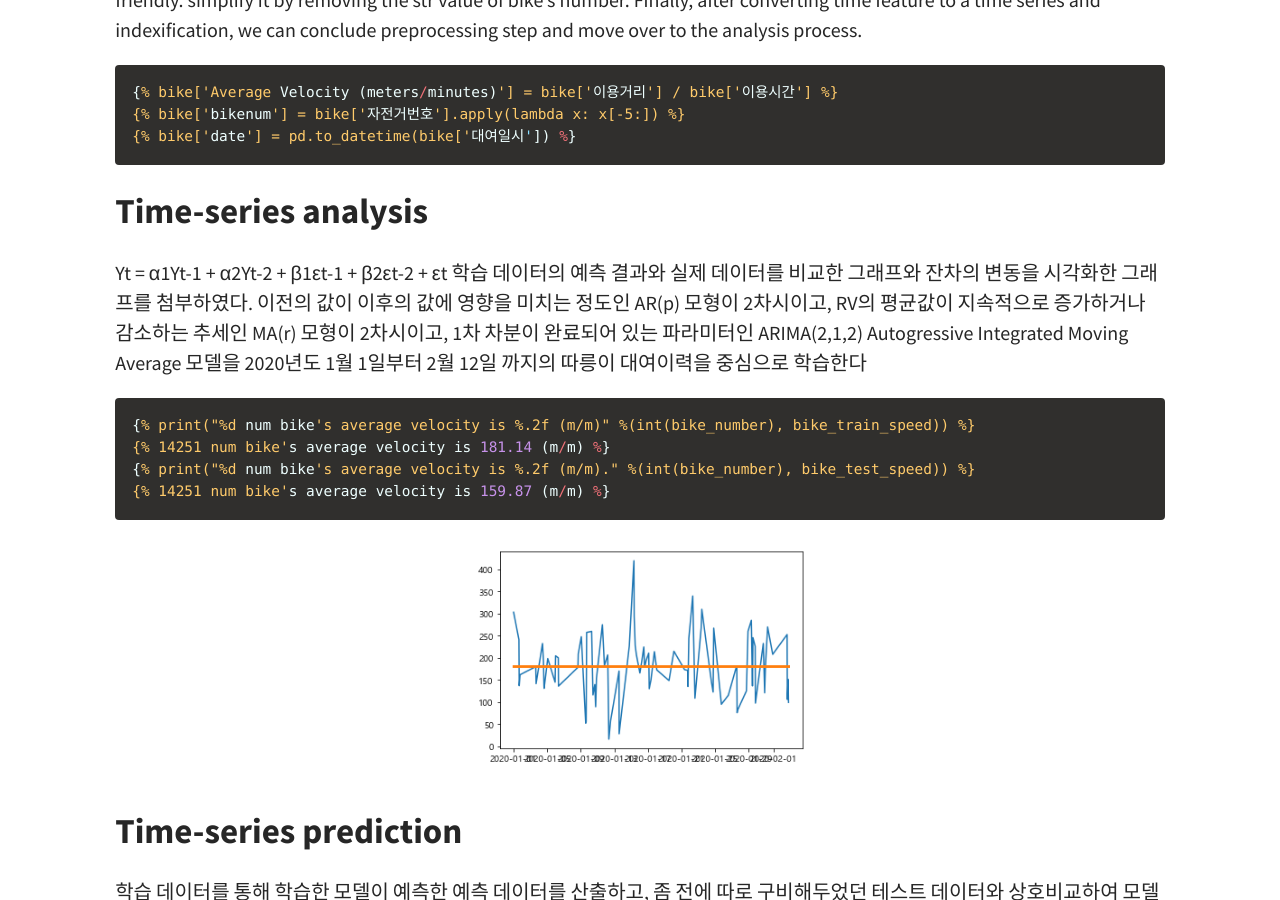
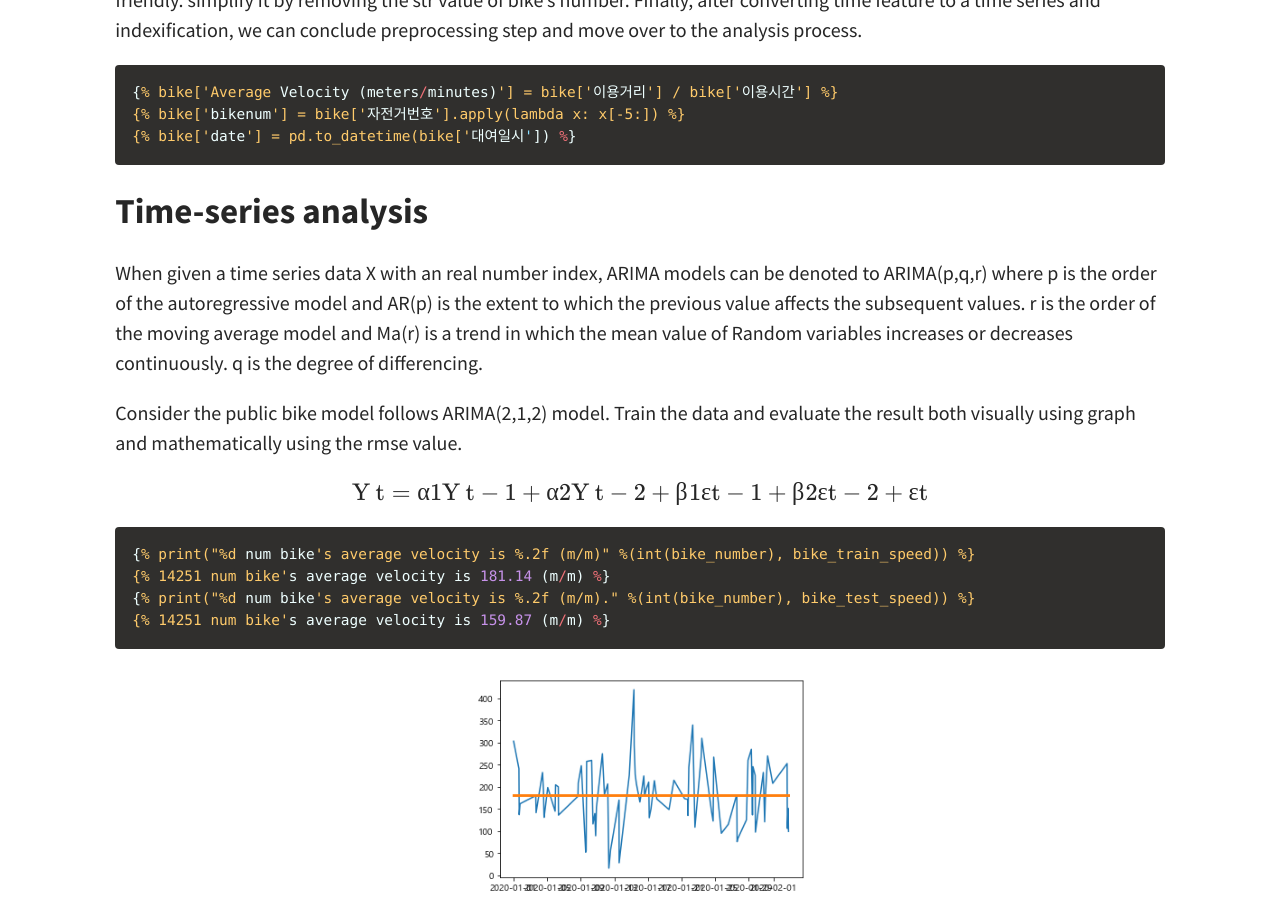
Before and after one commit to joyhyun99/joyhyun99.github.io, a Jekyll site: the page built from _posts/2020-09-05-Time-Series.md, in a window 1280 px wide and 900 px high, scrolled down 1273 px. Built offline with Jekyll 4.4.1, drawn with Linux system fonts in a browser that asks for light colours; comment, search, counter and statistics services are not loaded.

Commit message:
Update 2020-09-05-Time-Series.md

```diff
--- a/_posts/2020-09-05-Time-Series.md
+++ b/_posts/2020-09-05-Time-Series.md
@@ -40,8 +40,11 @@ First, calculate the average velocity by dividing distance with used time. Next,
 
 
 ## Time-series analysis
-Yt = α1Yt-1 + α2Yt-2 + β1εt-1 + β2εt-2 + εt 학습 데이터의 예측 결과와 실제 데이터를 비교한 그래프와 잔차의 변동을 시각화한 그래프를 첨부하였다.
-이전의 값이 이후의 값에 영향을 미치는 정도인 AR(p) 모형이 2차시이고, RV의 평균값이 지속적으로 증가하거나 감소하는 추세인 MA(r) 모형이 2차시이고, 1차 차분이 완료되어 있는 파라미터인 ARIMA(2,1,2) Autogressive Integrated Moving Average 모델을 2020년도 1월 1일부터 2월 12일 까지의 따릉이 대여이력을 중심으로 학습한다
+<p> When given a time series data X with an real number index, ARIMA models can be denoted to ARIMA(p,q,r) where p is the order of the autoregressive model and AR(p) is the extent to which the previous value affects the subsequent values. r is the order of the moving average model and Ma(r) is a trend in which the mean value of Random variables increases or decreases continuously. q is the degree of differencing. </p>
+
+<p> Consider the public bike model follows ARIMA(2,1,2) model. Train the data and evaluate the result both visually using graph and mathematically using the rmse value. </p>
+
+$$ Yt = α1Yt-1 + α2Yt-2 + β1εt-1 + β2εt-2 + εt $$
 
 {% highlight ruby %}
 {% raw %}
@@ -81,6 +84,4 @@ Yt = α1Yt-1 + α2Yt-2 + β1εt-1 + β2εt-2 + εt 학습 데이터의 예측
 
 {% include aligner.html images="2020-09-24-ARIMA-model_12_1.png" %}
 
-모델이 20일 후 예측한 값.
-
 {% include aligner.html images="arima4.png" %}
```
